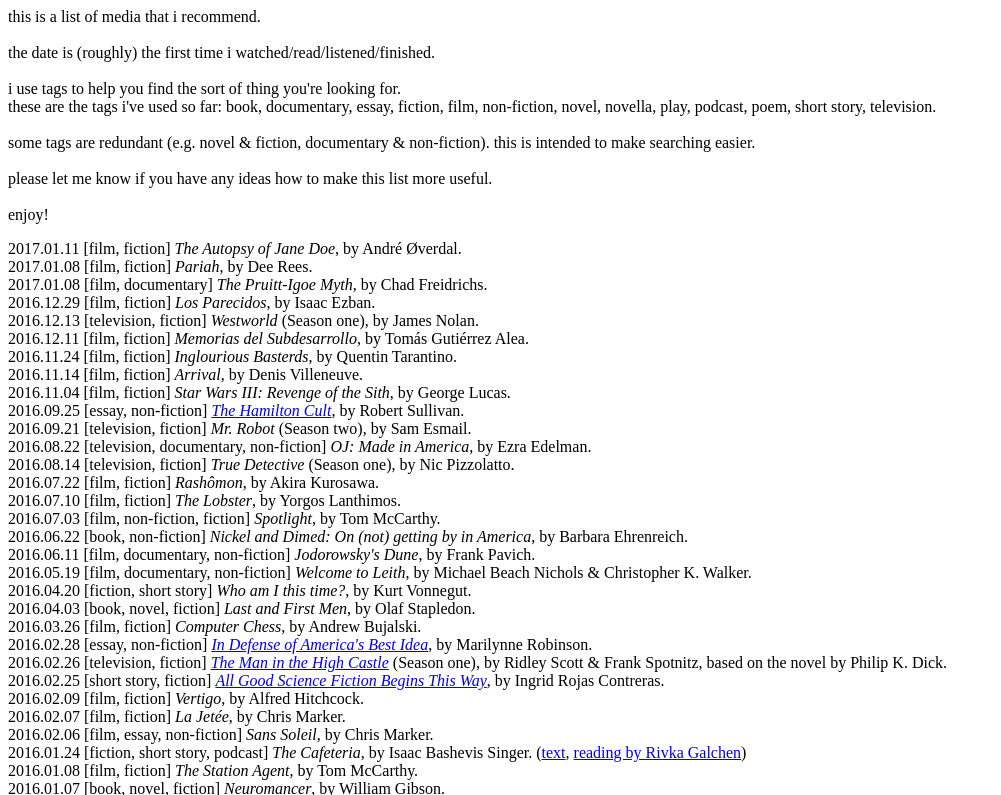
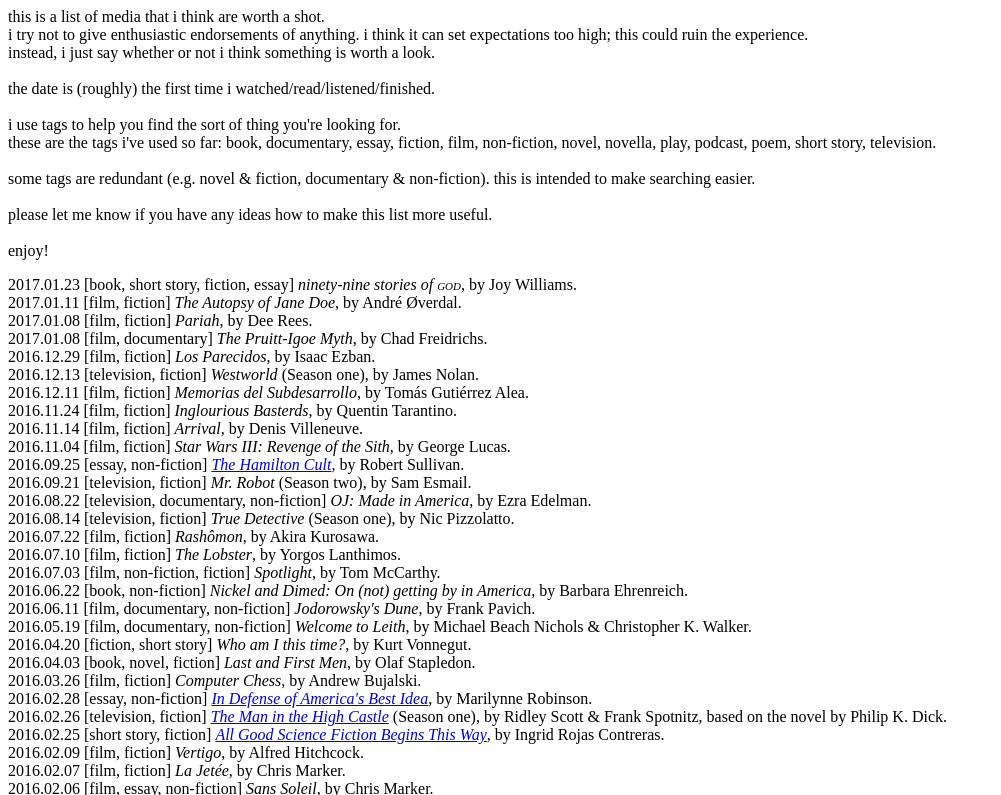
Before and after one commit to aaronbneuro/aaron.bornstein.org, a plain HTML site: page media/index.html in a window 1280 px wide. Shown: the top 795 px of the page, without its empty margins (0-1001 px from the left). Drawn offline with Linux system fonts and the light colour scheme.

Commit message:
Joy Williams, small update to header

```diff
--- a/media/index.html
+++ b/media/index.html
@@ -12,7 +12,9 @@
 </script>
 </head>
 <body>
-this is a list of media that i recommend.<br/>
+this is a list of media that i think are worth a shot.<br/>
+i try not to give enthusiastic endorsements of anything. i think it can set expectations too high; this could ruin the experience.<br/>
+instead, i just say whether or not i think something is worth a look.<br/>
 &nbsp;<br/>
 the date is (roughly) the first time i watched/read/listened/finished.<br/>
 &nbsp;<br/>
@@ -27,6 +29,7 @@ please let me know if you have any ideas how to make this list more useful.<br/>
 enjoy!
 
 <p/>
+2017.01.23 [book, short story, fiction, essay] <i>ninety-nine stories of <font style="font-variant: small-caps">god</font></i>, by Joy Williams.<br/>
 2017.01.11 [film, fiction] <i>The Autopsy of Jane Doe</i>, by Andr&eacute; &Oslash;verdal.<br/>
 2017.01.08 [film, fiction] <i>Pariah</i>, by Dee Rees.<br/>
 2017.01.08 [film, documentary] <i>The Pruitt-Igoe Myth</i>, by Chad Freidrichs.<br/>
```
